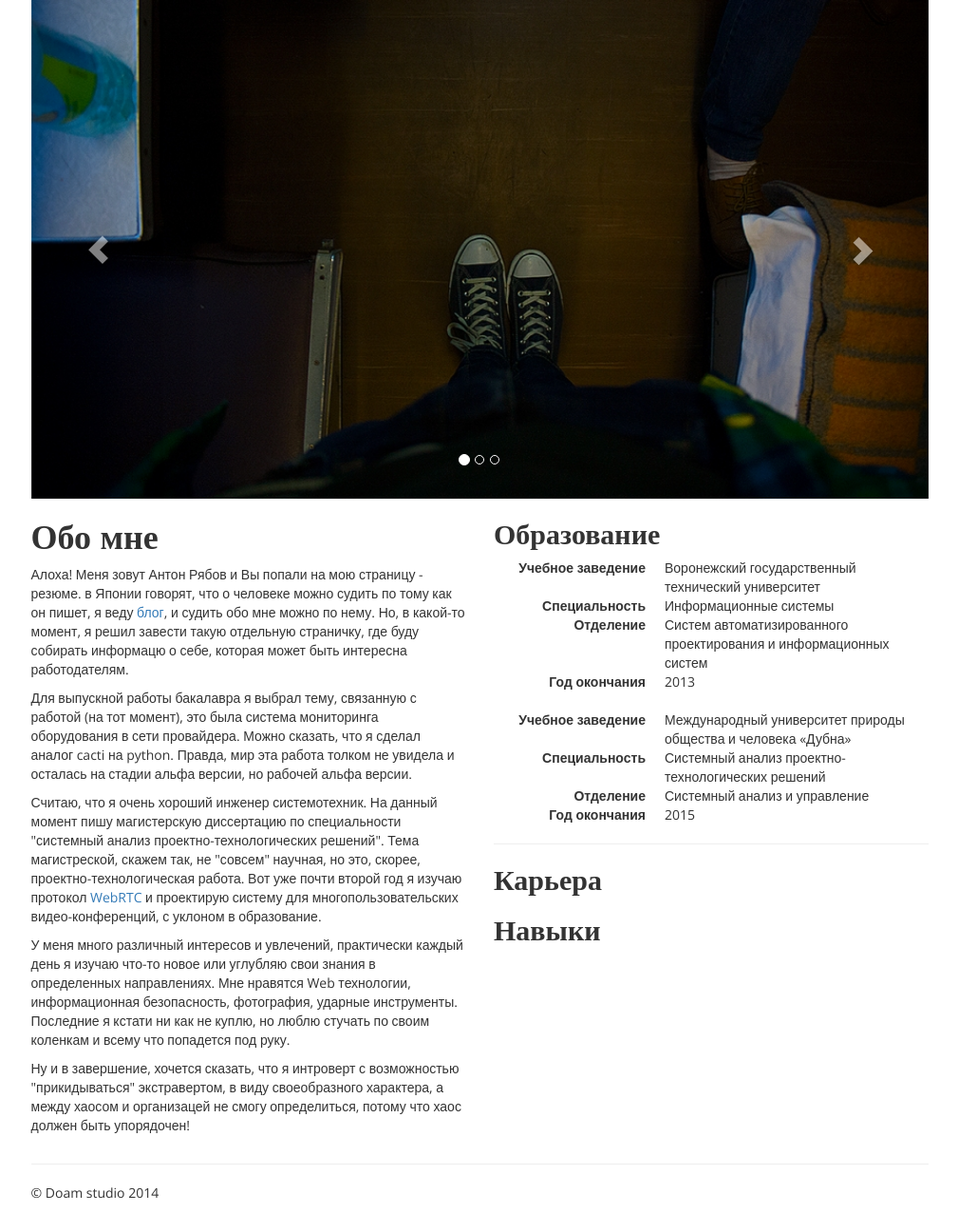
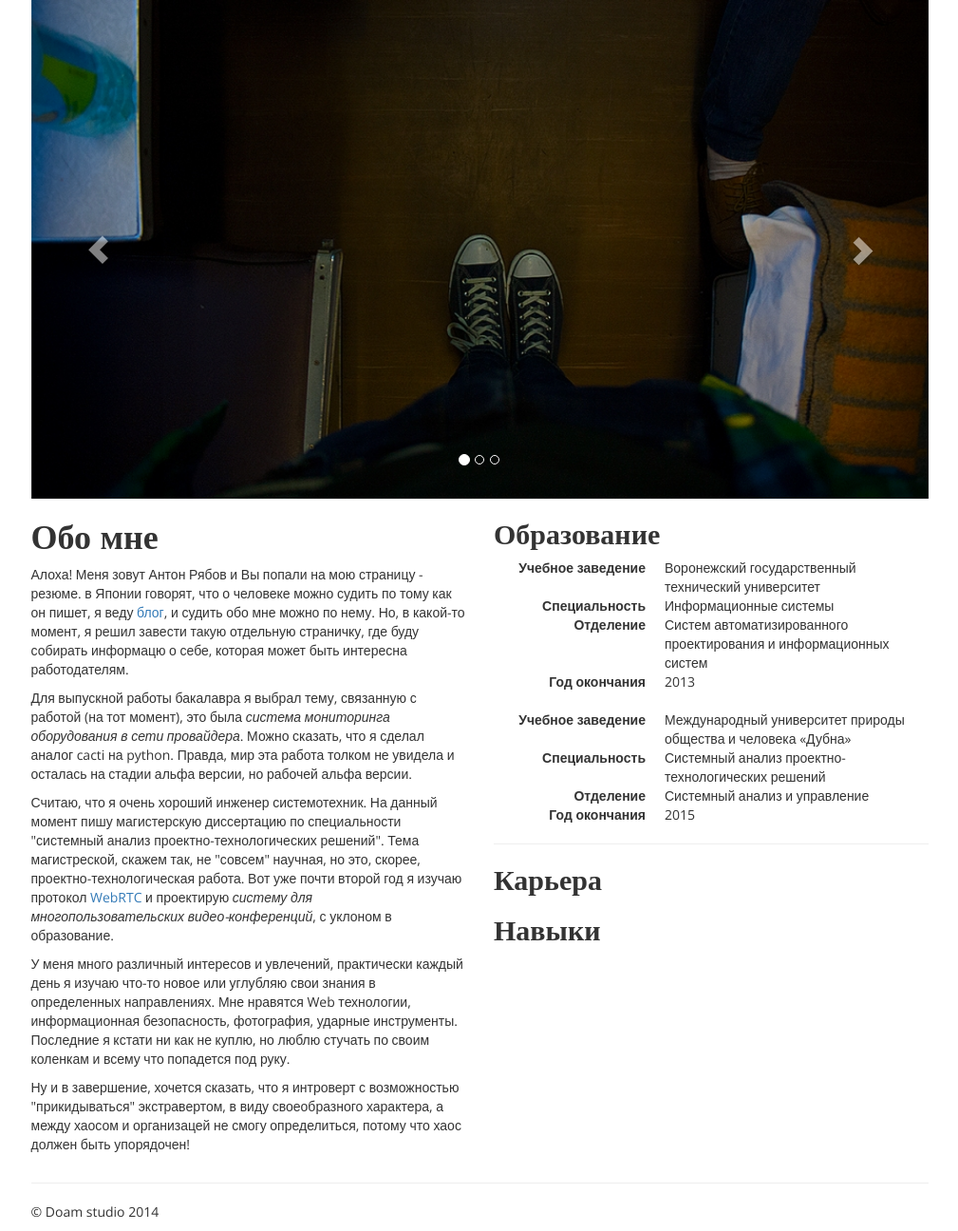
Before and after one commit to tonymadbrain/tonymadbrain.github.io, a Jekyll site: the page cv/index.html, which Jekyll copies as it is, in a window 1280 px wide. Shown: the whole page at 95% size, without its empty margins (135-1144 px from the left). Built offline with Jekyll 4.4.1, drawn with Linux system fonts in a browser that asks for light colours.

Commit message:
add some <i>

```diff
--- a/cv/index.html
+++ b/cv/index.html
@@ -59,9 +59,9 @@
                                         <h1>Обо мне</h1>
                                         <p> Алоха! Меня зовут Антон Рябов и Вы попали на мою страницу - резюме. в Японии говорят, что о человеке можно судить по тому как он пишет, я веду <a href="https://doam.ru/">блог</a>, и судить обо мне можно по нему. Но, в какой-то момент, я решил завести такую отдельную страничку, где буду собирать информацю о себе, которая может быть интересна работодателям.
                                         </p>
-                                        <p>Для выпускной работы бакалавра я выбрал тему, связанную с работой (на тот момент), это была система мониторинга оборудования в сети провайдера. Можно сказать, что я сделал аналог cacti на python. Правда, мир эта работа толком не увидела и осталась на стадии альфа версии, но рабочей альфа версии.
+                                        <p>Для выпускной работы бакалавра я выбрал тему, связанную с работой (на тот момент), это была <i>система мониторинга оборудования в сети провайдера</i>. Можно сказать, что я сделал аналог cacti на python. Правда, мир эта работа толком не увидела и осталась на стадии альфа версии, но рабочей альфа версии.
                                         </p>
-                                        <p>Считаю, что я очень хороший инженер системотехник. На данный момент пишу магистерскую диссертацию по специальности "системный анализ проектно-технологических решений". Тема магистреской, скажем так, не "совсем" научная, но это, скорее, проектно-технологическая работа. Вот уже почти второй год я изучаю протокол <a href="http://www.webrtc.org/">WebRTC</a> и проектирую систему для многопользовательских видео-конференций, с уклоном в образование.</p>
+                                        <p>Считаю, что я очень хороший инженер системотехник. На данный момент пишу магистерскую диссертацию по специальности "системный анализ проектно-технологических решений". Тема магистреской, скажем так, не "совсем" научная, но это, скорее, проектно-технологическая работа. Вот уже почти второй год я изучаю протокол <a href="http://www.webrtc.org/">WebRTC</a> и проектирую <i>систему для многопользовательских видео-конференций</i>, с уклоном в образование.</p>
                                         <p>У меня много различный интересов и увлечений, практически каждый день я изучаю что-то новое или углубляю свои знания в определенных направлениях. Мне нравятся Web технологии, информационная безопасность, фотография, ударные инструменты. Последние я кстати ни как не куплю, но люблю стучать по своим коленкам и всему что попадется под руку.
                                         </p>
                                         <p>Ну и в завершение, хочется сказать, что я интроверт с возможностью "прикидываться" экстравертом, в виду своеобразного характера, а между хаосом и организацей не смогу определиться, потому что хаос должен быть упорядочен!
```
